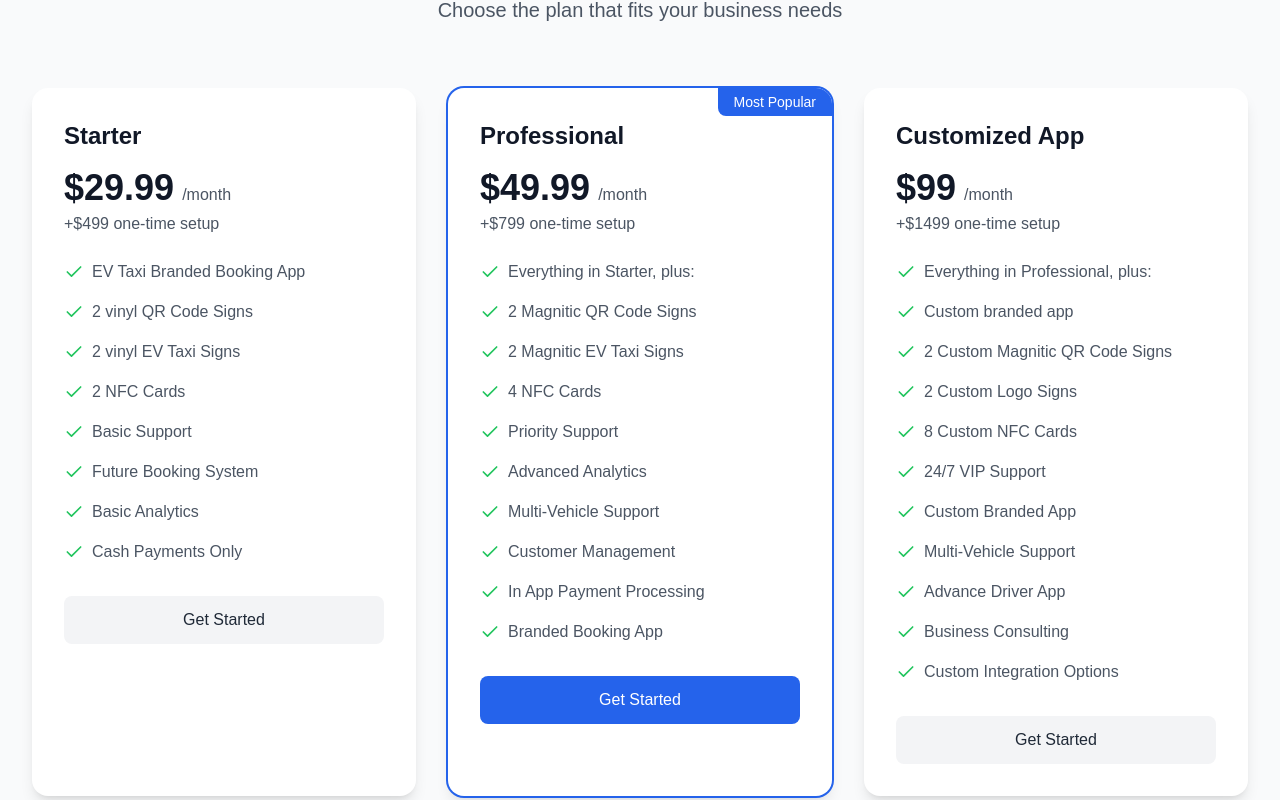
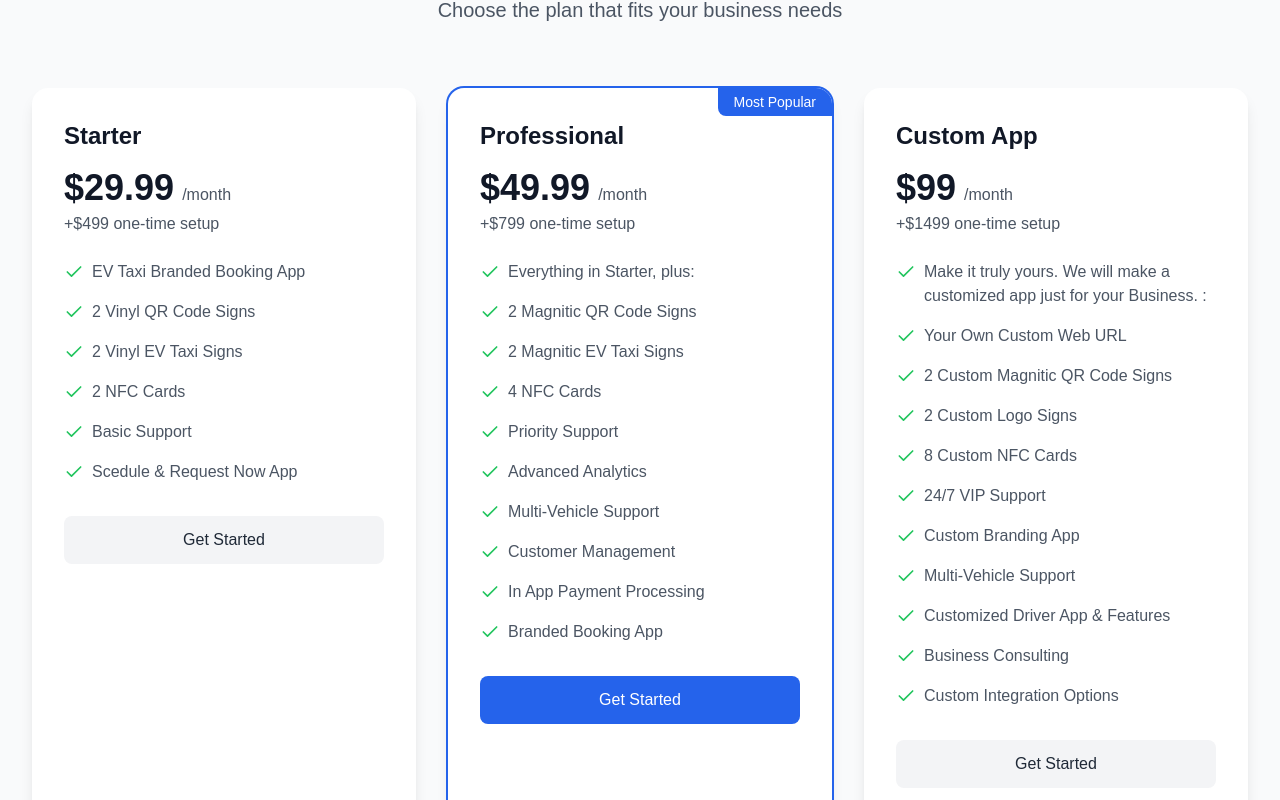
Before and after one commit to EvTaxi/taxiappwebsite, a Next.js app: page / in a window 1280 px wide. Shown: the part 2120-2920 px from the top of the page. Built offline with nearby package versions, Linux system fonts and the light colour scheme.

Commit message:
Update site configuration

```diff
--- a/src/components/sections/FAQ.tsx
+++ b/src/components/sections/FAQ.tsx
@@ -10,27 +10,31 @@ const FAQ = () => {
   const faqs = [
     {
       question: "How does the QR code booking system work?",
-      answer: "We provide you with custom QR codes to place on your vehicle. When customers scan these codes with their phone camera, they're taken directly to your booking page where they can request a ride immediately or schedule for later - no app download required."
+      answer: "We provide you with custom magnitic or viynl QR code signs to place on your vehicle. When customers scan these codes with their phone camera, they're taken directly to your booking page where they can request a ride immediately or schedule for later - no app download required."
     },
     {
       question: "Do I need to pay any commission fees?",
-      answer: "No! Unlike ride-sharing companies that take 55-75% of your fares, we charge zero commission. You keep 100% of what your customers pay. We only charge a fixed monthly fee for the booking system and support."
+      answer: "No! Unlike ride-sharing companies that take 50-75% of your fares, we charge zero commission. You keep 100% of what your customers pay. We charge a one-time payment to create your app and a fixed monthly payment to cover server costs and to provide you with support."
     },
     {
       question: "What's included in the setup fee?",
-      answer: "Your setup fee covers custom QR code signs, NFC cards, initial system configuration, and personal onboarding support to get you started. We'll help you set up your rates, service area, and booking preferences."
+      answer: "Your setup fee covers custom QR code signs, Taxi Light, NFC cards, initial system configuration, and personal onboarding support to get you started. We'll help you set up your rates, service area, and booking preferences."
     },
     {
       question: "Can customers schedule future rides?",
-      answer: "Yes! Customers can book rides in advance, helping you build a reliable schedule of regular customers. Perfect for airport runs, regular commuters, or any planned trips."
+      answer: "Yes! Customers can book rides in advance with you, helping you build a reliable schedule of regular customers. Perfect for airport runs, regular commuters, or big events."
     },
     {
       question: "How do I receive payments from customers?",
-      answer: "You can accept cash payments or use our integrated payment processing system to accept credit cards and digital payments. All payments go directly to your account."
+      answer: "You can accept cash payments or use servies like cash app or venmo etc. Higher Tier plans we provivde support to set up in app payment processors to accept credit cards and digital payments along with custom tip pages."
     },
     {
       question: "What kind of support do you provide?",
-      answer: "We provide technical support for your booking system, help with customer issues, and guidance on growing your business. Higher tier plans include priority support and business consulting."
+      answer: "We provide technical support for your booking system, help issues ou may encounter, and guidance on growing your business. Higher tier plans include priority support and business consulting."
+    },
+	{
+      question: "Can I still do Uber and Lyft?",
+      answer: "Of Course! This is actually recommended. Build clients through Uber and Lyft and have them book with you at a future date!"
     }
   ];
 
--- a/src/components/sections/Pricing.tsx
+++ b/src/components/sections/Pricing.tsx
@@ -11,13 +11,11 @@ const Pricing = () => {
       monthlyFee: 29.99,
       features: [
         "EV Taxi Branded Booking App",
-        "2 vinyl QR Code Signs",
-        "2 vinyl EV Taxi Signs",
+        "2 Vinyl QR Code Signs",
+        "2 Vinyl EV Taxi Signs",
         "2 NFC Cards",
         "Basic Support",
-        "Future Booking System",
-        "Basic Analytics",
-        "Cash Payments Only"
+        "Scedule & Request Now App",
       ]
     },
     {
@@ -39,19 +37,19 @@ const Pricing = () => {
       ]
     },
     {
-      name: "Customized App",
+      name: "Custom App",
       setupFee: 1499,
       monthlyFee: 99,
       features: [
-        "Everything in Professional, plus:",
-        "Custom branded app",
+        "Make it truly yours. We will make a customized app just for your Business. :",
+        "Your Own Custom Web URL",
 		"2 Custom Magnitic QR Code Signs",
         "2 Custom Logo Signs",
         "8 Custom NFC Cards",
         "24/7 VIP Support",
-        "Custom Branded App",
+        "Custom Branding App",
         "Multi-Vehicle Support",
-        "Advance Driver App",
+        "Customized Driver App & Features",
         "Business Consulting",
         "Custom Integration Options"
       ]
```
